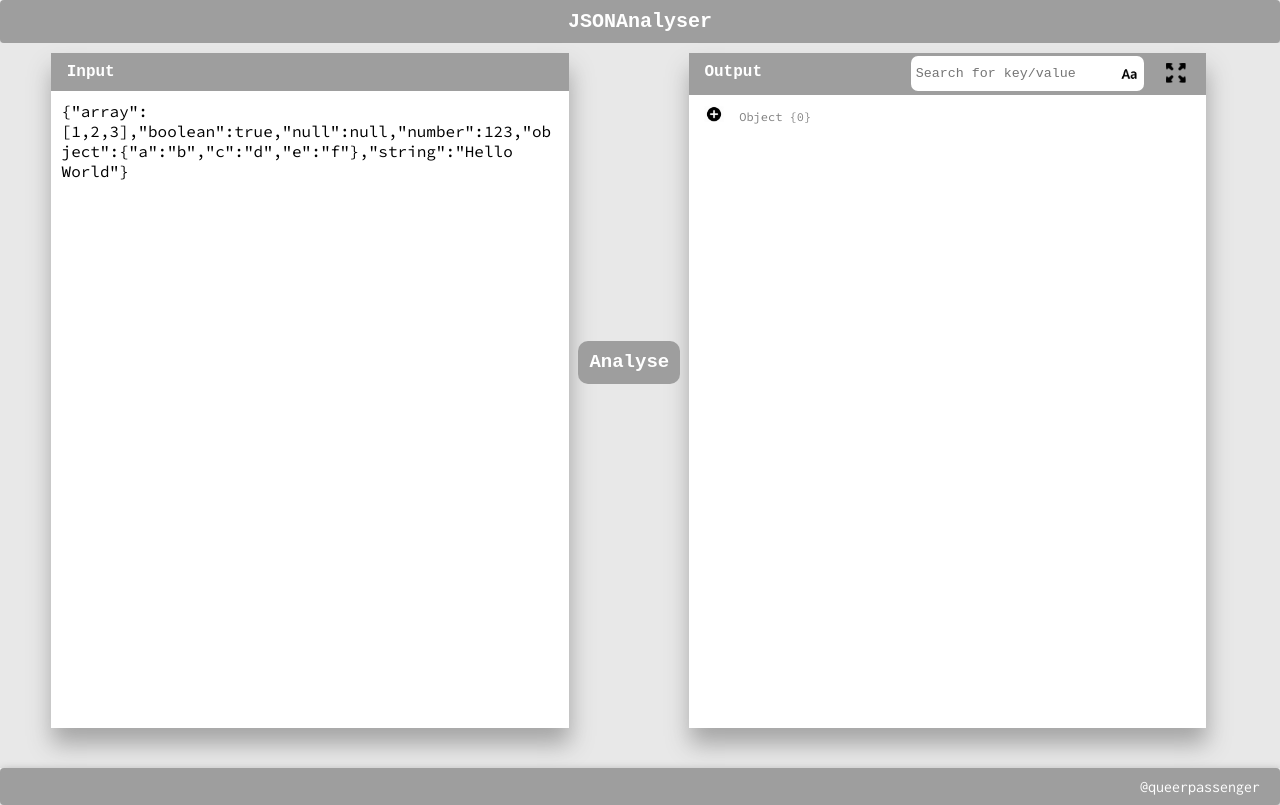
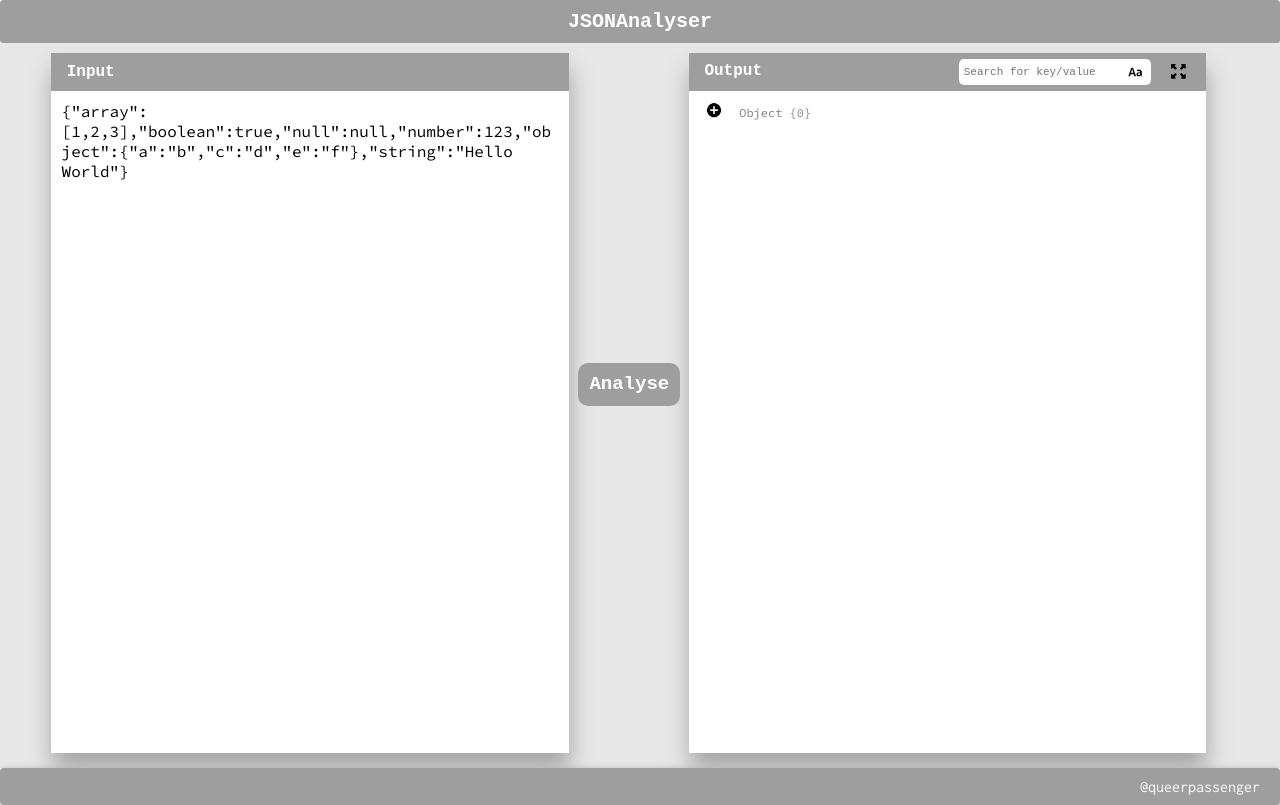
Before and after one commit to queerPassenger/jsonanalyser, a React app: page / in a window 1280 px wide. Built offline with nearby package versions, Linux system fonts and the light colour scheme.

Commit message:
LookandFeel

```diff
--- a/css/style.css
+++ b/css/style.css
@@ -39,12 +39,19 @@ body{
     font-size: 16px;
     background:white;
 }
-.lhs_header,.rhs_header{
+.lhs_header{
     background: #9e9e9e;
     float: left;
     width: 100%;
     padding-top: 10px;
     padding-bottom: 10px;
+}
+.rhs_header{
+    background: #9e9e9e;
+    float: left;
+    width: 100%;
+    padding-top: 9px;
+    padding-bottom: 9px;
 }
 .lhs_header_title,.rhs_header_title{
     margin-left: 3%;
@@ -64,6 +71,8 @@ body{
 .rhs_collapseExpand{
     float: right;
     margin-right: 4%;
+    position: relative;
+    top: 2px;
 }
 .cs_container{
     width: 10%;
@@ -94,18 +103,19 @@ button{
     cursor:pointer;
 }
 .searchInput{
-    padding-top: 10px;
-    padding-bottom: 10px;
-    border-radius: 7px;
+    padding-top: 7px;
+    padding-bottom: 7px;
+    border-radius: 5px;
     border-width: 0px;
     padding-left: 1%;
     padding-right: 6%;
-    margin-top: -7px;
+    margin-top: -3px;
     margin-bottom: -10px;
     /* margin-right: 2%; */
     font-family: monospace;
     float: right;
-    width: 233px;
+    width: 192px;
+    font-size: 11px;
 }
 .highlight_search{
     background: #cecaca;
--- a/src/jsonanalyser.jsx
+++ b/src/jsonanalyser.jsx
@@ -22,15 +22,15 @@ class JSONAnalyser extends React.Component{
                background:'#e8e8e8',
             },
             innerContainer:{
-                height:this.getHeight(window.innerHeight-(this.height.header+this.height.footer)-20-45+10+10),
+                height:this.getHeight(window.innerHeight-(this.height.header+this.height.footer)-20),
                 marginTop:10,
                 marginBottom:10
             },
             editor:{
-                height:this.getHeight(window.innerHeight-(this.height.header+this.height.footer)-20-45-50-10),
+                height:this.getHeight(window.innerHeight-(this.height.header+this.height.footer)-20-10-50),
             },
             right_arrow_container:{
-                top:this.getHeight(((window.innerHeight-(this.height.header+this.height.footer)-45)/2)-50),
+                top:this.getHeight(((window.innerHeight-(this.height.header+this.height.footer))/2)-50),
             },
             plusIcon:{
                 width:'20',
@@ -452,7 +452,7 @@ class JSONAnalyser extends React.Component{
                             Output
                         </span>
                         <span className="rhs_collapseExpand" onClick={this.handleCollExp.bind(this)}>
-                            <img src={this.collapseFlag?"img/expandAll.png":"img/collapseAll.png"} width="20"></img>
+                            <img src={this.collapseFlag?"img/expandAll.png":"img/collapseAll.png"} alt="image" width="15"></img>
                         </span>
                          {/* <img
                             src="img/wholeWordMatch.png"
@@ -463,7 +463,7 @@ class JSONAnalyser extends React.Component{
                         <img
                             src="img/caseMatch.png"
                             className={"caseMatch "+(this.searchedWord['caseMatch']?'inputFeatureSelected':'')}
-                            width="22"
+                            width="20"
                             onClick={this.handleInputFeature.bind(this,'caseMatch')}
                         />
                         <span className="searchIcon">
```
